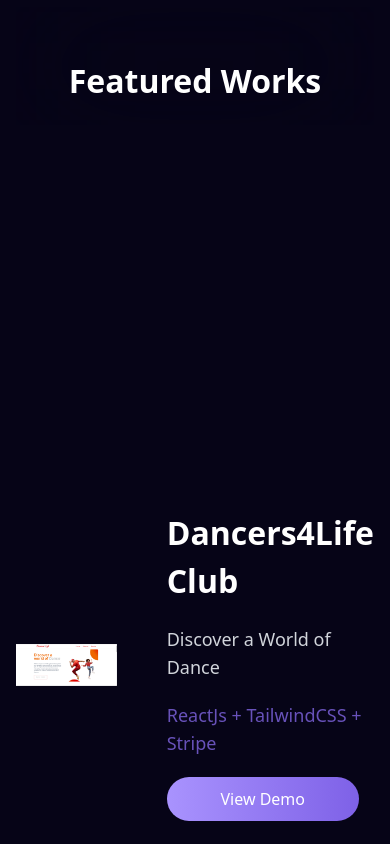
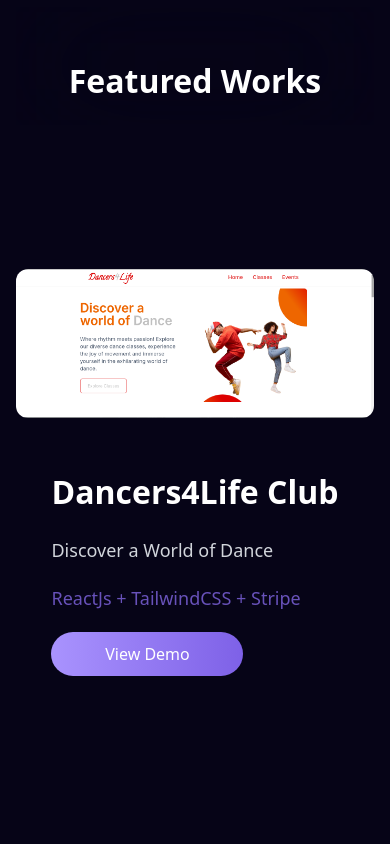
Before and after one commit to Ealfred1/EricAlfred, a React (Vite) app: page / in a window 390 px wide. Shown: the part 2900-3744 px from the top of the page. Built offline with nearby package versions, Linux system fonts and the light colour scheme.

Commit message:
servces section

```diff
--- a/src/components/Hero/Hero.jsx
+++ b/src/components/Hero/Hero.jsx
@@ -67,7 +67,7 @@
           Crafting Digital Experiences with Passion
         </motion.h2>
         <motion.p
-          className="text-[0.8rem] leading-[1.3rem] w-auto text-center lg:text-left lg:w-[80%] md:text-[0.9rem] md:leading-[1.6rem] lg:text-[1rem] font-semibold lg:leading-[2rem]"
+          className="text-[0.8rem] leading-[1.3rem] w-auto text-center lg:text-left lg:w-[80%] md:text-[0.9rem] md:leading-[1.6rem] font-semibold lg:leading-[2rem]"
           variants={textVariants}
         >
           Passionate Frontend Developer and Designer | Transforming ideas into
--- a/src/components/Projects/SingleItem.jsx
+++ b/src/components/Projects/SingleItem.jsx
@@ -1,30 +1,41 @@
-import { useRef } from 'react'
-import { motion, useScroll, useSpring, useTransform } from 'framer-motion'
+import { useState, useEffect } from 'react';
+import { motion } from 'framer-motion';
+import { useInView } from 'react-intersection-observer';
 
 const SingleItem = ({ item }) => {
-	const ref = useRef()
+	const [isInView, setIsInView] = useState(false);
+    const { ref, inView } = useInView({ threshold: 0.1 });
 
-	const { scrollYProgress } = useScroll({
-		target: ref,
-		// offset: ["start start", "end start"],
-	})
+    useEffect(() => {
+        if (inView) {
+            setIsInView(true);
+        }
+    }, [inView]);
 
-	const y = useTransform(scrollYProgress, [0,1], ["-300", "300"])
+    const animationVariants = {
+        hidden: { opacity: 0, X: 300, y: 300 },
+        visible: { opacity: 1, X: 0, y: 0, transition: { duration: 1, staggerChildren: 0.1 } },
+    };
 
 	return (
-		<section className="py-96">
-			<div className="container flex items-center justify-center w-full h-full overflow-hidden">
-				<div className="max-w-5xl h-full mx-auto flex gap-[50px] items-center justify-center">
-					<div className="flex-1 h-[50%]" ref={ref}>
-						<img src={item.img} alt="" className="w-full h-full object-cover" />
+		<section className="py-36">
+			<div className="container flex items-center justify-center w-full h-full">
+				<motion.div
+					className="max-w-5xl h-full mx-auto flex gap-[50px] flex-col md:flex-row items-center justify-center"
+					initial="hidden"
+            		animate={isInView ? 'visible' : 'hidden'}
+            		ref={ref}
+					>
+					<div className="flex-1 h-[15rem]">
+						<img src={item.img} alt="" className="w-full h-full object-cover rounded-xl" />
 					</div>
-					<motion.div className="text-container flex-1 flex flex-col gap-[20px] z-[3]" style={{ y }}>
+					<div className="text-container flex-1 flex flex-col gap-[20px] z-[2]">
 						<h2 className="text-[2rem] font-bold">{ item.title }</h2>
 						<p className="text-lg text-gray-300">{ item.description }</p>
 						<p className="text-lg text-[#6852ba]">{ item.stack }</p>
-						<button className="demo-btn">View Demo</button>
-					</motion.div>
-				</div>
+						<a className="demo-btn" href={item.link}>View Demo</a>
+					</div>
+				</motion.div>
 			</div>
 		</section>
 	)
--- a/src/data/projects.json
+++ b/src/data/projects.json
@@ -4,7 +4,8 @@
 		"title": "Dancers4Life Club",
 		"description": "Discover a World of Dance",
 		"img": "/src/assets/dancers.png",
-		"stack": "ReactJs + TailwindCSS + Stripe"
+		"stack": "ReactJs + TailwindCSS + Stripe",
+		"link": "https://dancers4life-club.vercel.app"
 
 	},
 	{
@@ -12,35 +13,40 @@
 		"title": "Taskify",
 		"description": "Efficient Task Management App [In progress]",
 		"img": "/src/assets/taskify.png",
-		"stack": "ReactJs + TailwindCSS + Django"
+		"stack": "ReactJs + TailwindCSS + Django",
+		"link": "https://taskify-fr.vercel.app"
 	},
 	{
 		"id": 3,
 		"title": "VtuHub",
 		"description": "A VTU platform",
 		"img": "/src/assets/vtuhub.png",
-		"stack": "HTML + TailwindCSS + JavaScript + Django + PayStack"
+		"stack": "HTML + TailwindCSS + JavaScript + Django + PayStack",
+		"link": "https://www.vtuhub.online"
 	},
 	{
 		"id": 4,
 		"title": "Winsmart",
 		"description": "Deriv Seminar Registration Platform",
 		"img": "/src/assets/winsmart.png",
-		"stack": "ReactJs + TailwindCSS + Django"
+		"stack": "ReactJs + TailwindCSS + Django",
+		"link": "https://winsmart-academy.vercel.app"
 	},
 	{
 		"id": 5,
 		"title": "FoodHub",
 		"description": "Restaurant Page [Test]",
 		"img": "/src/assets/foodhub.png",
-		"stack": "HTML + CSS + JavaScript"
+		"stack": "HTML + CSS + JavaScript",
+		"link": "https://rosy-iota.vercel.app"
 	},
 	{
 		"id": 6,
 		"title": "EdAI",
 		"description": "AI-Powered E-Learning Platform [Pending]",
 		"img": "/src/assets/edai.png",
-		"stack": "HTML + CSS + JavaScript"
+		"stack": "HTML + CSS + JavaScript",
+		"link": "https://edai.onrender.com"
 	}
 
 ]
--- a/src/index.css
+++ b/src/index.css
@@ -121,7 +121,7 @@
   }
 
   .demo-btn {
-    @apply border-none rounded-3xl p-[10px] w-48 outline-none z-[6];
+    @apply border-none rounded-3xl p-[10px] w-48 outline-none grid place-content-center;
     background: linear-gradient(90deg, #a993fe -0.13%,  #7e61e7 99.87%);
   }
 
```
